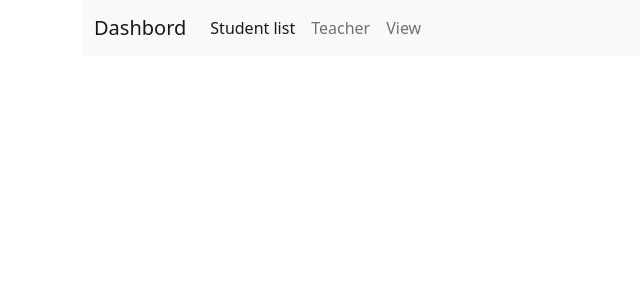
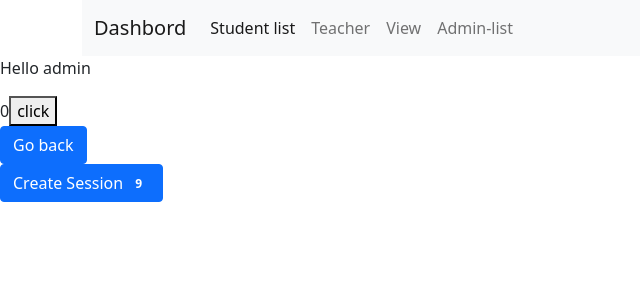
Before and after one commit to karanawate/admin-react-code, a React (Create React App) app: page /admin-list in a window 1280 px wide. Shown: the top 300 px of the page, without its empty margins (0-640 px from the left). Built offline with nearby package versions, Linux system fonts and the light colour scheme.

Commit message:
Memo component using because of only one state updteing other is not working bcz memoration

```diff
--- /dev/null
+++ b/src/Adminlist.js
@@ -0,0 +1,13 @@
+import React, {useState} from 'react';
+import View from './View';
+const Adminlist = () => {
+	const [count, setCount] = useState(0);
+	const [data, setData] = useState(100);
+
+	return <div>
+		<p>Hello admin</p>{count}
+		<button onClick={ () => setCount(count + 1)}>click</button>
+		<View data={data} />
+	</div>
+}
+export default Adminlist;
--- a/src/App.js
+++ b/src/App.js
@@ -7,6 +7,7 @@ import Users from "./Users";
 import Studentview from "./Studentview";
 import Edituser from "./Edituser";
 import View from "./View";
+import Adminlist from './Adminlist';
 import {BrowserRouter as Router,Route,Switch,Link } from "react-router-dom";
 
 
@@ -22,6 +23,7 @@ function App() {
           <Route exact  path="/teacher/:id"  component={Studentview} />
           <Route exact  path="/edit/:id"  component={Edituser} />
           <Route exact  path="/view"  component={View} />
+          <Route exact  path="/admin-list"  component={Adminlist} />
         </Switch>
       </div>
     </Router>
--- a/src/Teacher.js
+++ b/src/Teacher.js
@@ -65,7 +65,6 @@ const Teacher = (props) => {
         </thead>
         <tbody>
           {users.map((user, index) => (
-            user.name === 'karan' ?
             <tr>
               <th scope="row">{index + 1}</th>
               <td><img style={avatar_img} src={`https://ui-avatars.com/api/?bold=true&background=random&name=`+user.name} />{user.name}</td>
@@ -76,7 +75,7 @@ const Teacher = (props) => {
               <td><Link   to={`/edit/${user.id}`}><FaEdit /></Link></td>
               <td><button disabled={isDeleting === user.id} class="btn btn-danger" onClick={() => deleteUsrs(user.id)}>{isDeleting === user.id ? 'Deleting...' : 'Delete'}</button></td>
             </tr>
-            :null
+
           ))}
         </tbody>
       </table>
--- a/src/components/layouts/Navbar.js
+++ b/src/components/layouts/Navbar.js
@@ -14,6 +14,7 @@ const Navbar = () =>{
                     {/* <Link className="nav-link" to="Teacher:id">Student-view</Link> */}
                     <Link className="nav-link" to="teacher">Teacher</Link>
                     <Link className="nav-link" to="/View">View</Link>
+                    <Link className="nav-link" to="/admin-list">Admin-list</Link>
                 </div>
                 </div>
             </div>
```
Also changed, not shown: src/View.js (+5 -3 lines).
